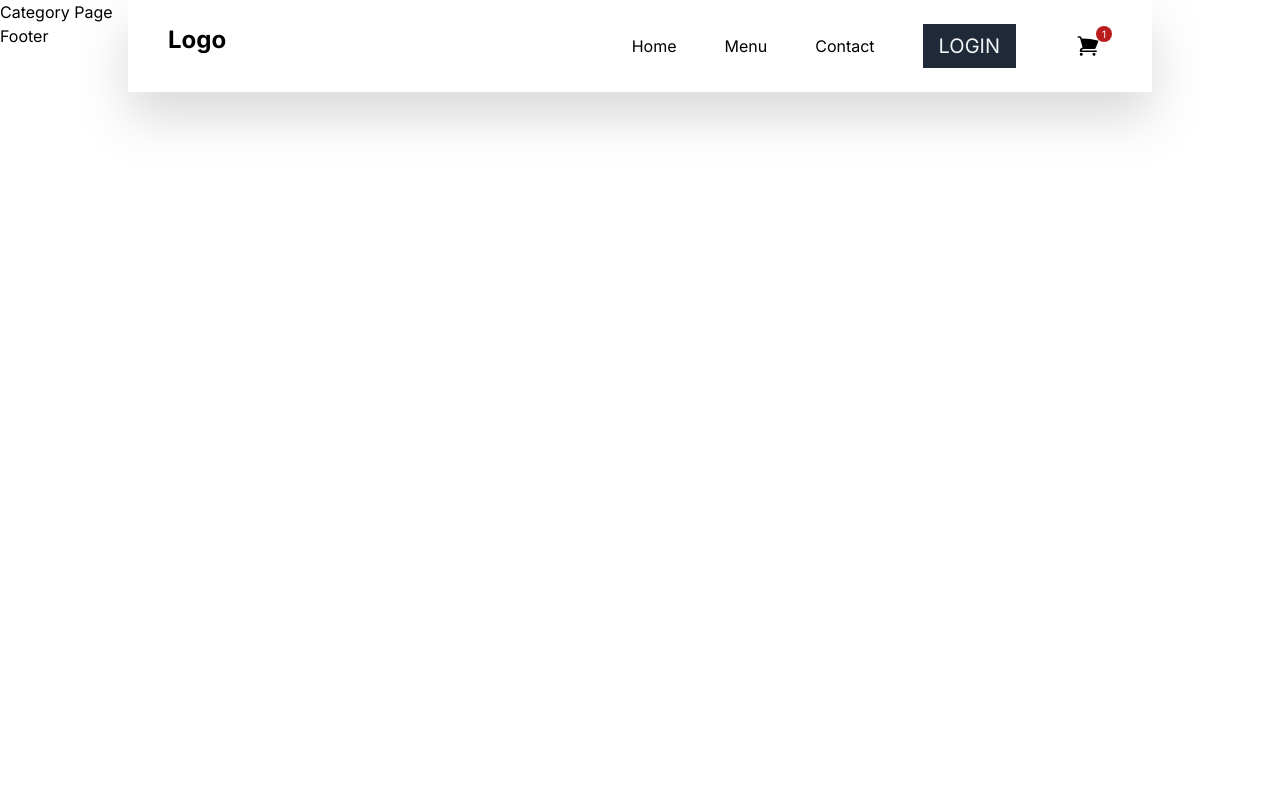
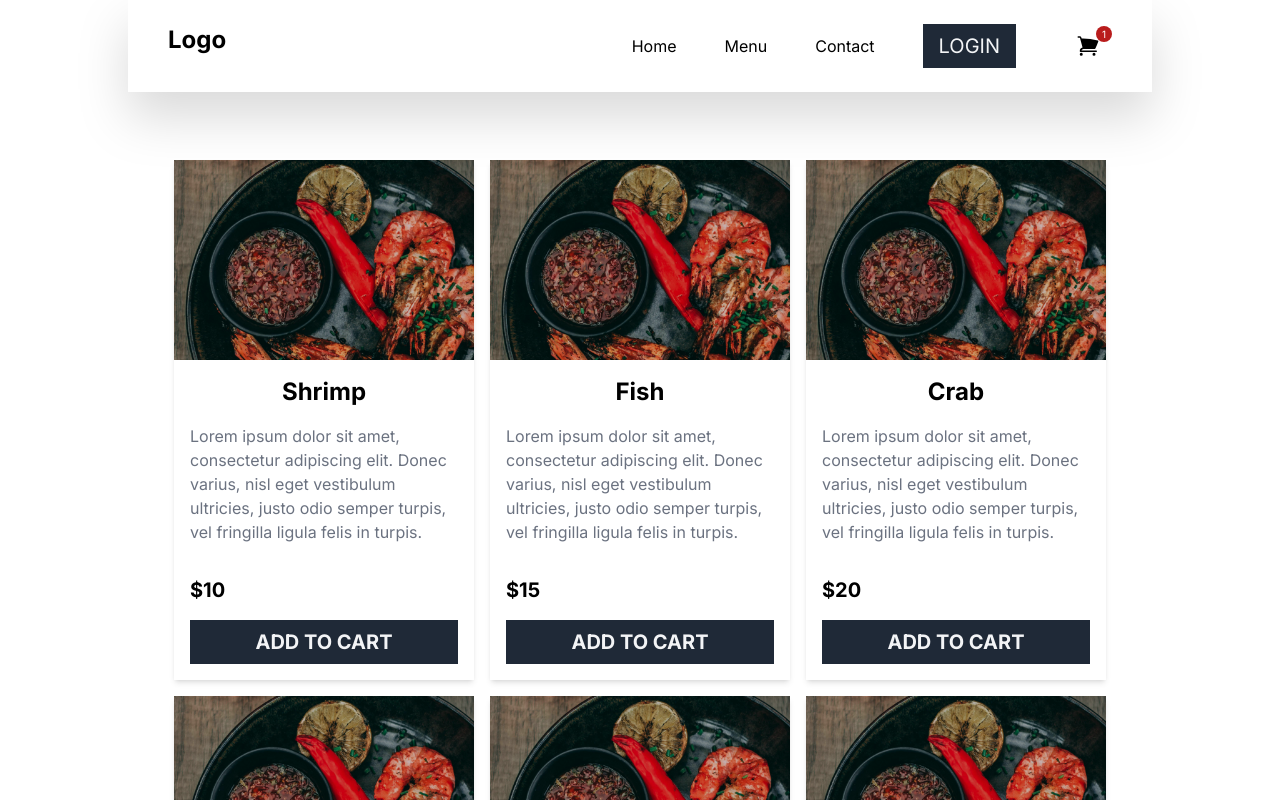
Before and after one commit to jesusfb/food-ordering-app-nextjs-prisma, a Next.js app: page /menu/burgers in a window 1280 px wide. Shown: the top 800 px of the page. Built offline with nearby package versions, Linux system fonts and the light colour scheme.

Commit message:
products added

```diff
--- a/src/app/menu/[category]/page.tsx
+++ b/src/app/menu/[category]/page.tsx
@@ -1,11 +1,78 @@
 import React from 'react';
+import Image from "next/image";
 
 const CategoryPage = () => {
 
+    type Menu = {
+        name: string;
+        description: string;
+        price: number;
+        image?: string;
+    }[]
+
+    const menu: Menu = [
+        {
+            name: "Shrimp",
+            description: "Lorem ipsum dolor sit amet, consectetur adipiscing elit. Donec varius, nisl eget vestibulum ultricies, justo odio semper turpis, vel fringilla ligula felis in turpis.",
+            price: 10.00,
+            image: "/shrimp.jpg"
+        },
+        {
+            name: "Fish",
+            description: "Lorem ipsum dolor sit amet, consectetur adipiscing elit. Donec varius, nisl eget vestibulum ultricies, justo odio semper turpis, vel fringilla ligula felis in turpis.",
+            price: 15.00,
+            image: "/shrimp.jpg"
+        },
+        {
+            name: "Crab",
+            description: "Lorem ipsum dolor sit amet, consectetur adipiscing elit. Donec varius, nisl eget vestibulum ultricies, justo odio semper turpis, vel fringilla ligula felis in turpis.",
+            price: 20.00,
+            image: "/shrimp.jpg"
+        },
+        {
+            name: "Crab",
+            description: "Lorem ipsum dolor sit amet, consectetur adipiscing elit. Donec varius, nisl eget vestibulum ultricies, justo odio semper turpis, vel fringilla ligula felis in turpis.",
+            price: 20.00,
+            image: "/shrimp.jpg"
+        },
+        {
+            name: "Crab",
+            description: "Lorem ipsum dolor sit amet, consectetur adipiscing elit. Donec varius, nisl eget vestibulum ultricies, justo odio semper turpis, vel fringilla ligula felis in turpis.",
+            price: 20.00,
+            image: "/shrimp.jpg"
+        },
+        {
+            name: "Crab",
+            description: "Lorem ipsum dolor sit amet, consectetur adipiscing elit. Donec varius, nisl eget vestibulum ultricies, justo odio semper turpis, vel fringilla ligula felis in turpis.",
+            price: 20.00,
+            image: "/shrimp.jpg"
+        }
+    ]
 
     return (
-        <div>
-            Category Page
+        <div className="w-[80%] mx-auto flex flex-wrap gap-4 justify-center items-center min-h-screen pt-40">
+            {menu.map((item, index) => (
+                <div key={index} className="flex items-center justify-center">
+                    <div className="w-[300px] flex flex-col shadow-md">
+                        <div className="relative h-full w-full" style={{flex: 1}}>
+                            <Image src={item.image} alt={item.name} width={300} height={200} className="object-cover h-[200px] w-full"/>
+                            <div className="absolute top-0 bg-black bg-opacity-20 h-full w-full"></div>
+                        </div>
+                        <div className="flex flex-col justify-center w-full h-full" style={{flex: 1}}>
+                            <div className="flex flex-col items-center justify-center w-full p-4">
+                                <h1 className="text-2xl font-bold">{item.name}</h1>
+                                <p className="text-gray-500 py-4">{item.description}</p>
+                            </div>
+                            <div className="flex justify-between items-center w-full px-4">
+                                <p className="text-xl font-bold">${item.price}</p>
+                            </div>
+                            <div className="w-full p-4">
+                                <button className="w-full bg-gray-800 text-gray-100 text-xl font-bold px-4 py-2 uppercase hover:bg-gray-700 duration-300">Add to Cart</button>
+                            </div>
+                        </div>
+                    </div>
+                </div>
+            ))}
         </div>
     );
 };
```
Also changed, not shown: src/components/ProductDetails.tsx (added).
